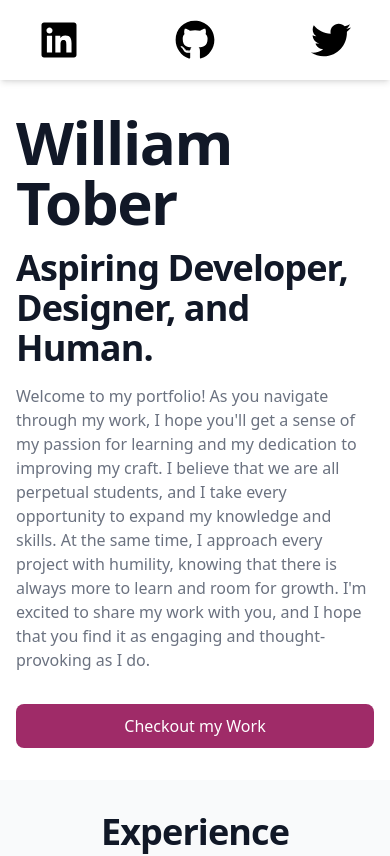
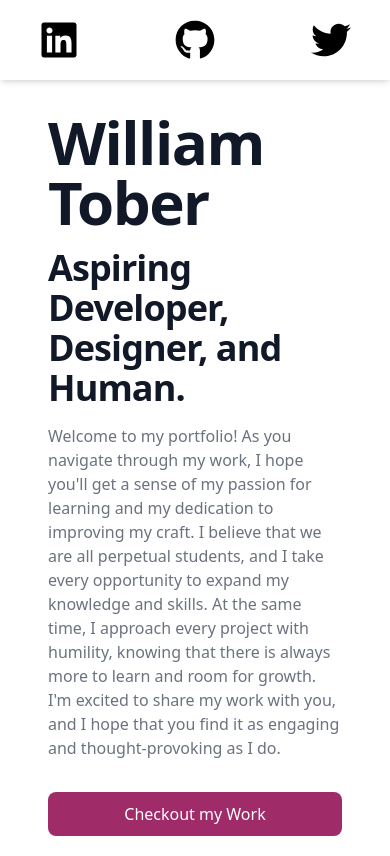
Before and after one commit to williamtober/williamtober-williamtober.github.io, a React (Vite) app: page / in a window 390 px wide. Shown: the top 856 px of the page. Built offline with nearby package versions, Linux system fonts and the light colour scheme.

Commit message:
changed width of cta

```diff
--- a/src/views/cta/index.jsx
+++ b/src/views/cta/index.jsx
@@ -1,7 +1,7 @@
 const CTA = () => {
     return (
         <section className="bg-white dark:bg-gray-900 mt-20">
-            <div className="py-8 px-4 mx-auto max-w-screen-xl sm:py-16 lg:px-6">
+            <div className="py-8 px-12 mx-auto max-w-screen-xl sm:py-16 lg:px-6">
                 <div className="max-w-screen-md">
                     <h1 className="text-6xl mb-4 tracking-tight font-extrabold text-gray-900 dark:text-white">William Tober</h1>
                     <h2 className="mb-4 text-4xl tracking-tight font-extrabold text-gray-900 dark:text-white">Aspiring Developer, Designer, and Human.</h2>
```
